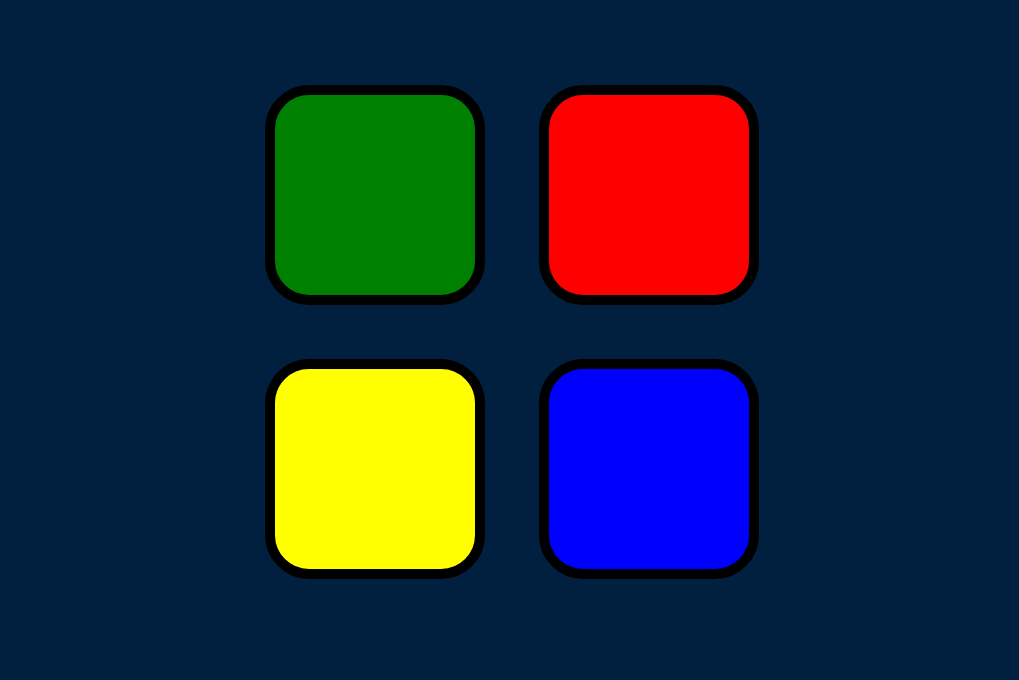
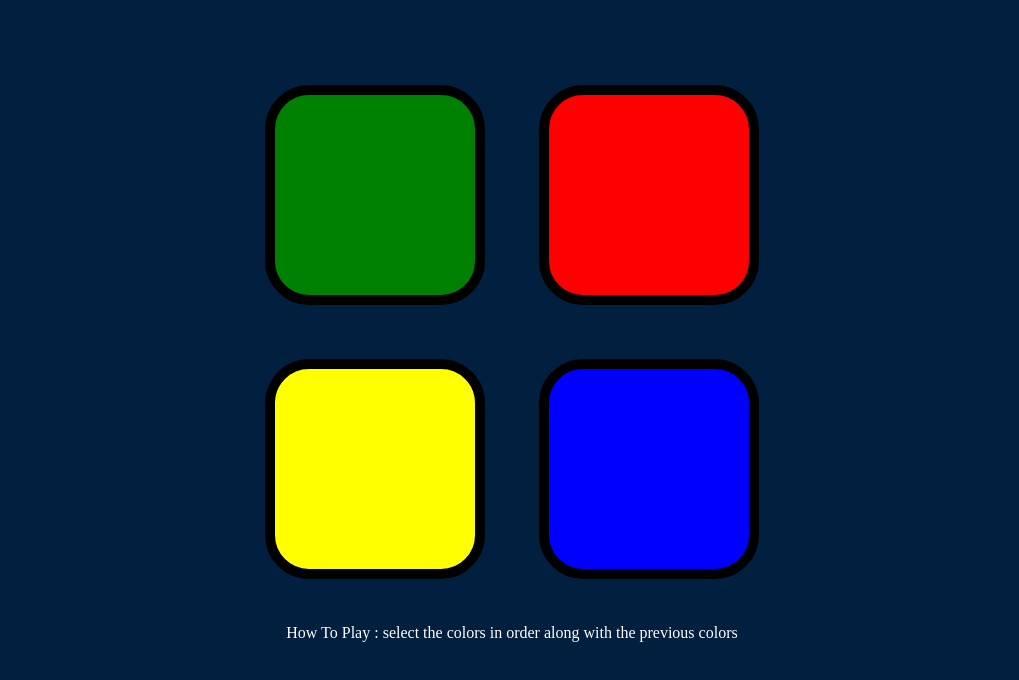
Before and after one commit to valanoir/simon-game, a plain HTML site: page index.html in a window 1280 px wide. Shown: the part 114-794 px from the top of the page, without its empty margins (128-1147 px from the left). Drawn offline with nearby package versions, Linux system fonts and the light colour scheme.

Commit message:
Update index.html

```diff
--- a/index.html
+++ b/index.html
@@ -34,7 +34,7 @@
     </div>
 
   </div>
-
+   <p style="color:white">How To Play : select the colors in order along with the previous colors </p>
   <script src="https://ajax.googleapis.com/ajax/libs/jquery/3.3.1/jquery.min.js"></script>
   <script src="game.js" charset="utf-8"></script>
 
```
